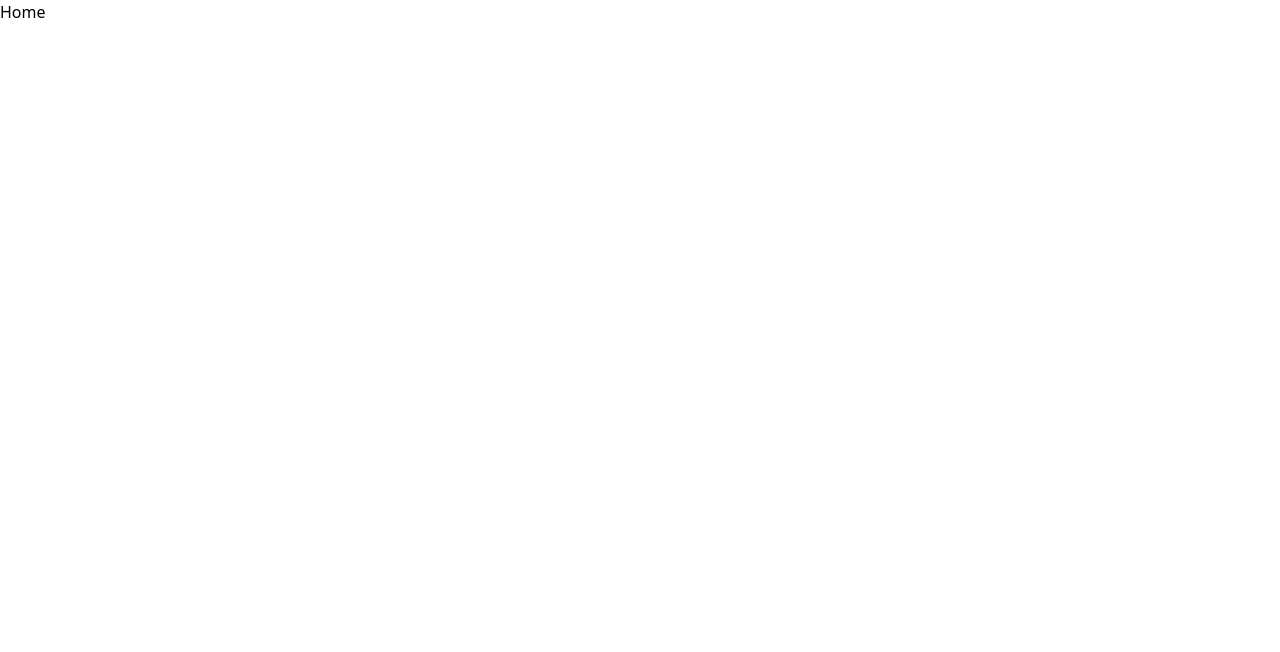
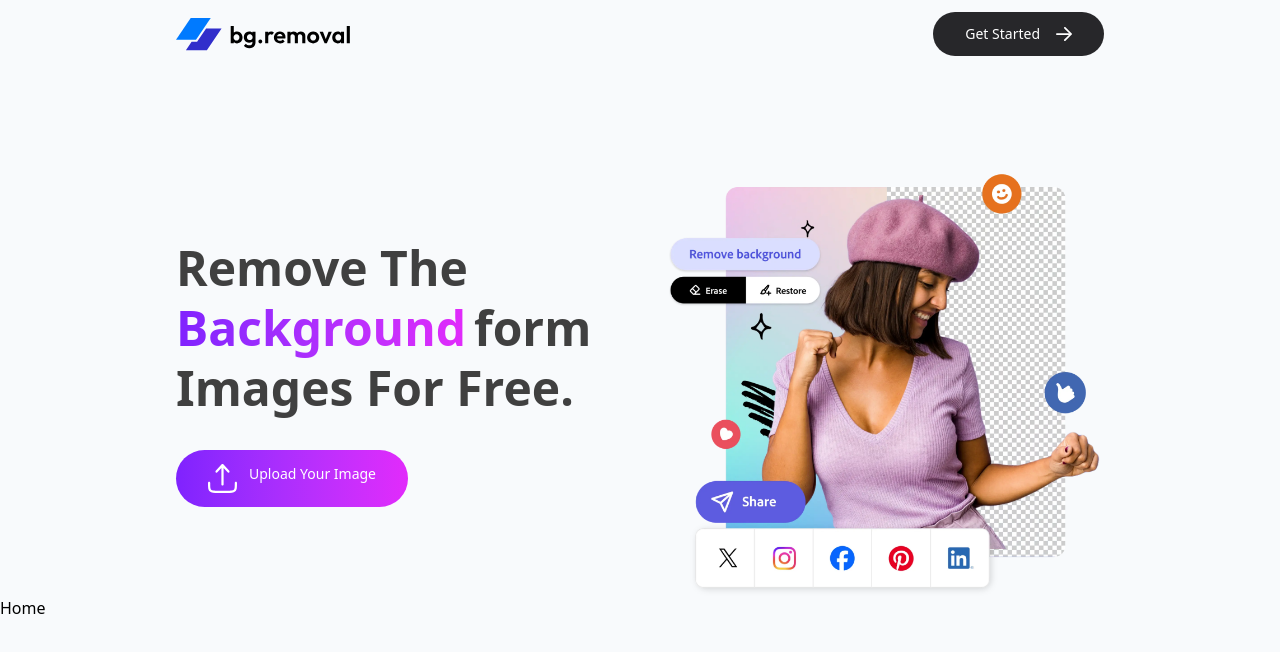
Before and after one commit to Dulithapathum/AI-Bg-Remove-App, a React (Vite) app in the folder client/: page / in a window 1280 px wide. Shown: the top 652 px of the page. Built offline with nearby package versions, Linux system fonts and the light colour scheme.

Commit message:
Header Section Create

```diff
--- a/client/src/App.jsx
+++ b/client/src/App.jsx
@@ -2,16 +2,18 @@
 import { Home } from "./pages/Home";
 import { Result } from "./pages/Result";
 import { BuyCredits } from "./pages/BuyCredits";
+import { NavBar } from "./components/NavBar";
 
 function App() {
   return (
-    <>
+    <div className="min-h-screen bg-slate-50">
+      <NavBar />
       <Routes>
         <Route path="/" element={<Home />} />
         <Route path="/result" element={<Result />} />
         <Route path="/buy" element={<BuyCredits />} />
       </Routes>
-    </>
+    </div>
   );
 }
 
--- /dev/null
+++ b/client/src/components/Header.jsx
@@ -0,0 +1,32 @@
+import React from "react";
+import { assets } from "../assets/assets";
+
+export const Header = () => {
+  return (
+    <div className="flex items-center justify-between  max-sm:flex-col-reverse gap-y-10 px-4 mt-10 lg:px-44 sm:mt-20">
+      <div>
+        <h1 className="text-4xl xl:text-5xl font-bold text-neutral-700 leading-tight">
+          Remove The <br className="max-md:hidden" />
+          <span className="bg-gradient-to-r  from-violet-600 to-fuchsia-500 bg-clip-text text-transparent  mr-2">
+            Background
+          </span>
+          form <br className="max-md:hidden " />
+          Images For Free.
+        </h1>
+        <div>
+          <input type="file" name="" id="upload1" hidden />{" "}
+          <label
+            htmlFor="upload1"
+            className="mt-8 inline-flex gap-3 px-8 py-3.5 rounded-full cursor-pointer bg-gradient-to-r from-violet-600 to-fuchsia-500 m-auto  hover:scale-105 transition-all duration-700"
+          >
+            <img src={assets.upload_btn_icon} alt="" />
+            <p className="text-white text-sm">Upload Your Image</p>
+          </label>
+        </div>
+      </div>
+      <div className="w-full  max-w-md">
+        <img src={assets.header_img} alt="" />
+      </div>
+    </div>
+  );
+};
--- /dev/null
+++ b/client/src/components/NavBar.jsx
@@ -0,0 +1,18 @@
+import React from "react";
+import { assets } from "../assets/assets";
+import { Link } from "react-router-dom";
+
+export const NavBar = () => {
+  return (
+    <div className="flex items-center justify-between mx-4 lg:mx-44 py-3">
+      <Link to="/">
+        {" "}
+        <img className="w-32 lg:w-44" src={assets.logo} alt="Logo" />
+      </Link>
+      <button className="bg-zinc-800 text-white flex items-center gap-4  px-4 py-2 sm:px-8 sm:py-3  text-sm rounded-full">
+        Get Started{" "}
+        <img className="w-3 sm:w-4 " src={assets.arrow_icon} alt="icon" />
+      </button>
+    </div>
+  );
+};
--- a/client/src/pages/Home.jsx
+++ b/client/src/pages/Home.jsx
@@ -1,5 +1,11 @@
 import React from "react";
+import { Header } from "../components/Header";
 
 export const Home = () => {
-  return <div>Home</div>;
+  return (
+    <div>
+      <Header />
+      Home
+    </div>
+  );
 };
```
